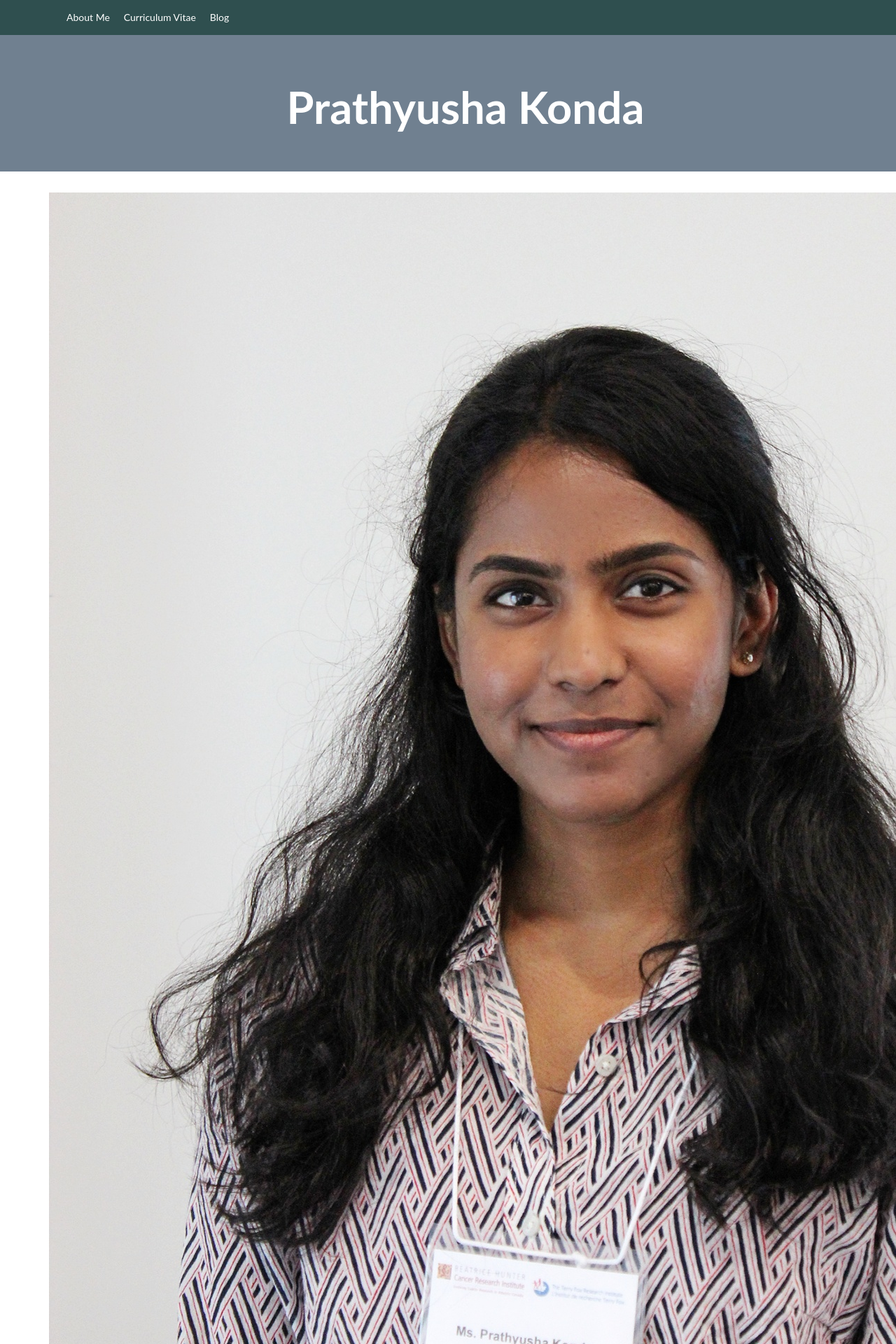
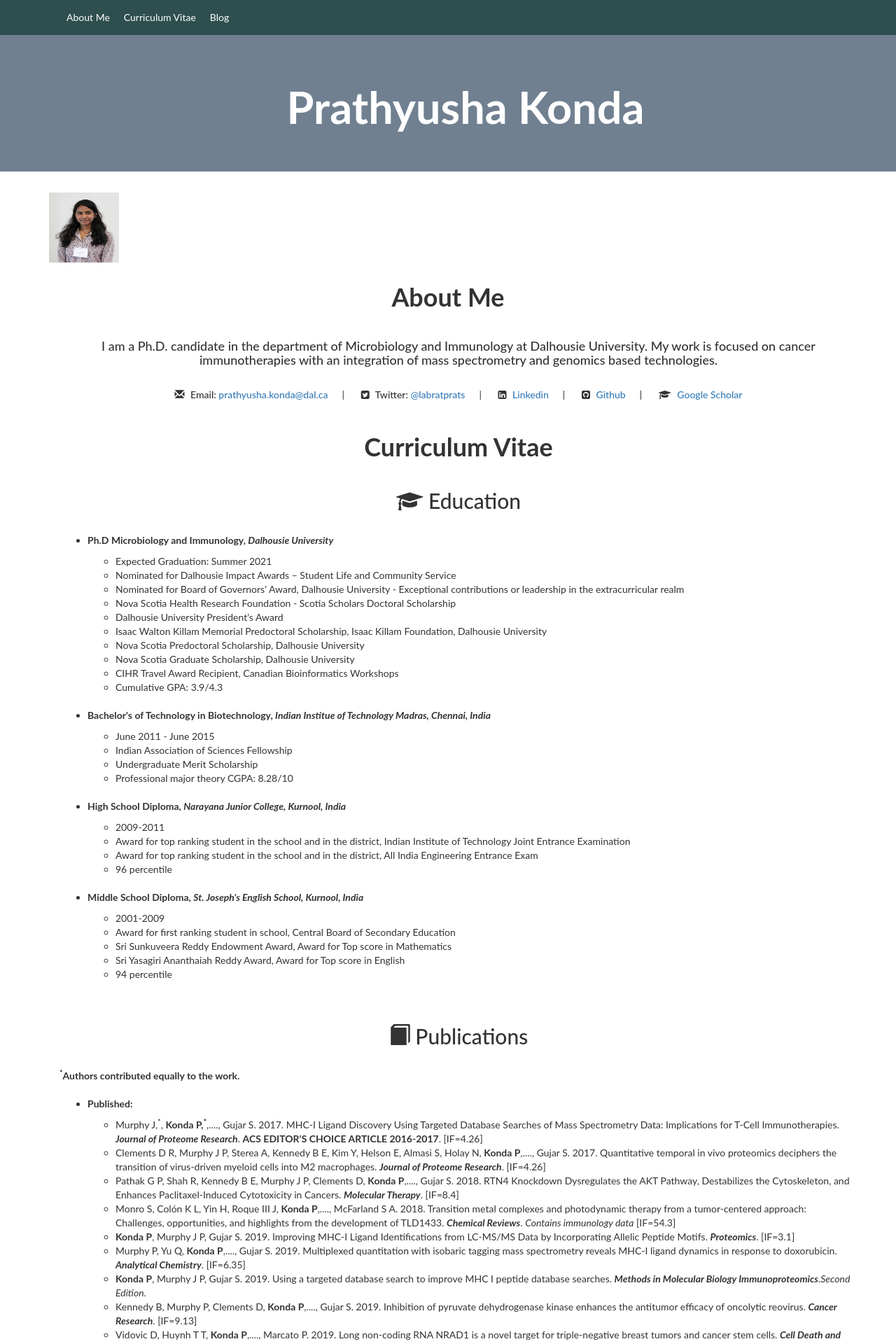
Before and after one commit to Prathyusha-konda/Prathyusha-konda.github.io, a Jekyll site: the page built from index.md, in a window 1280 px wide. Shown: the top 1920 px of the page at 70% size. Built offline with Jekyll 4.4.1, drawn with Linux system fonts in a browser that asks for light colours; nearby versions of some CDN libraries.

Commit message:
Update index.md

```diff
--- a/index.md
+++ b/index.md
@@ -6,7 +6,7 @@ layout: default
 page_title: Prathyusha Konda
 scroll: true
 ---
-<img src="images/header_new_copy.jpg" alt="hi" class="inline"/>
+<img src="images/header_new_copy.jpg" width="100" height="100" alt="hi" class="inline"/>
 <div class="container" id="about">
 </div>
 <h1 id="about"><b>About Me</b></h1>
```
